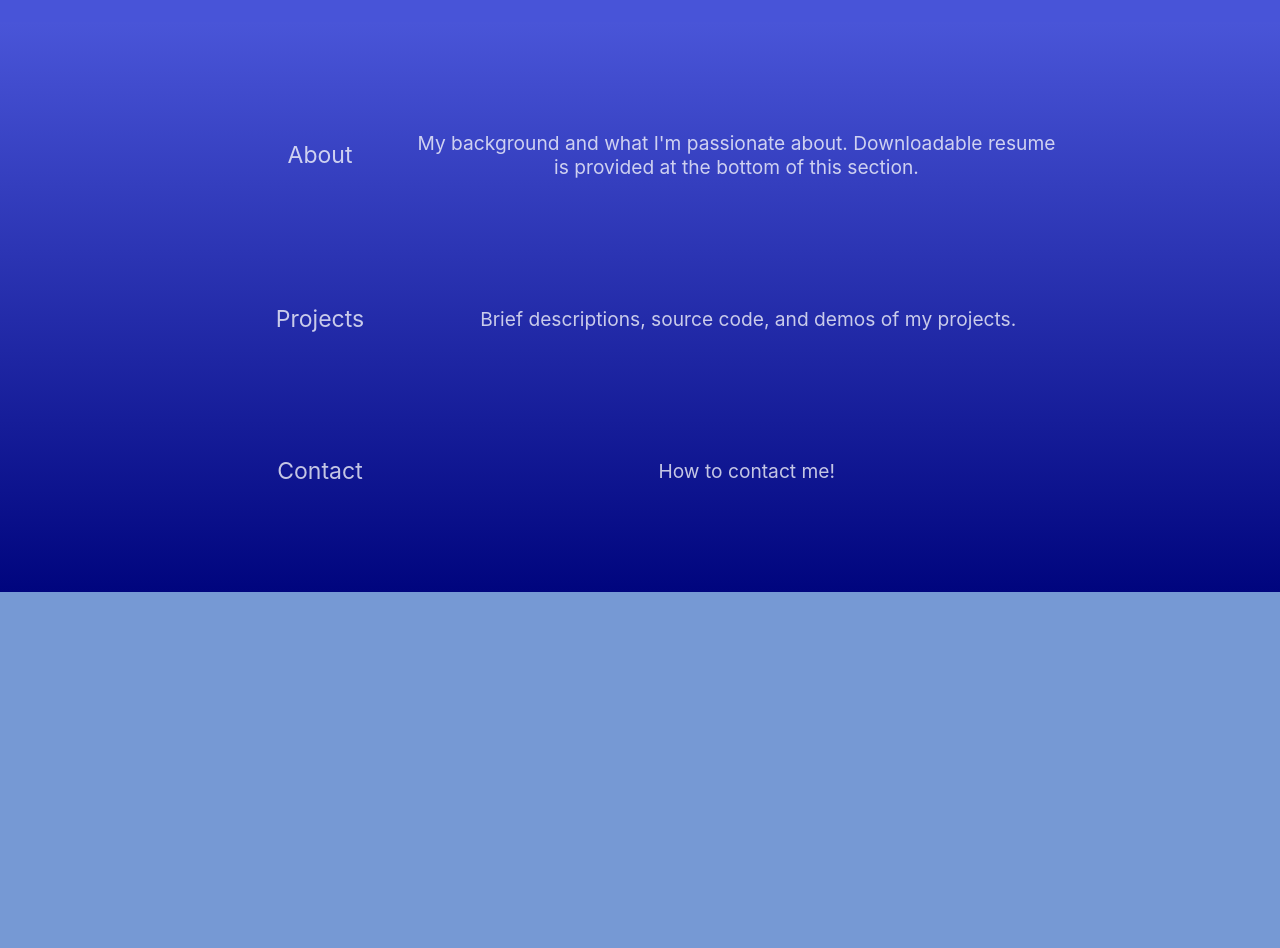
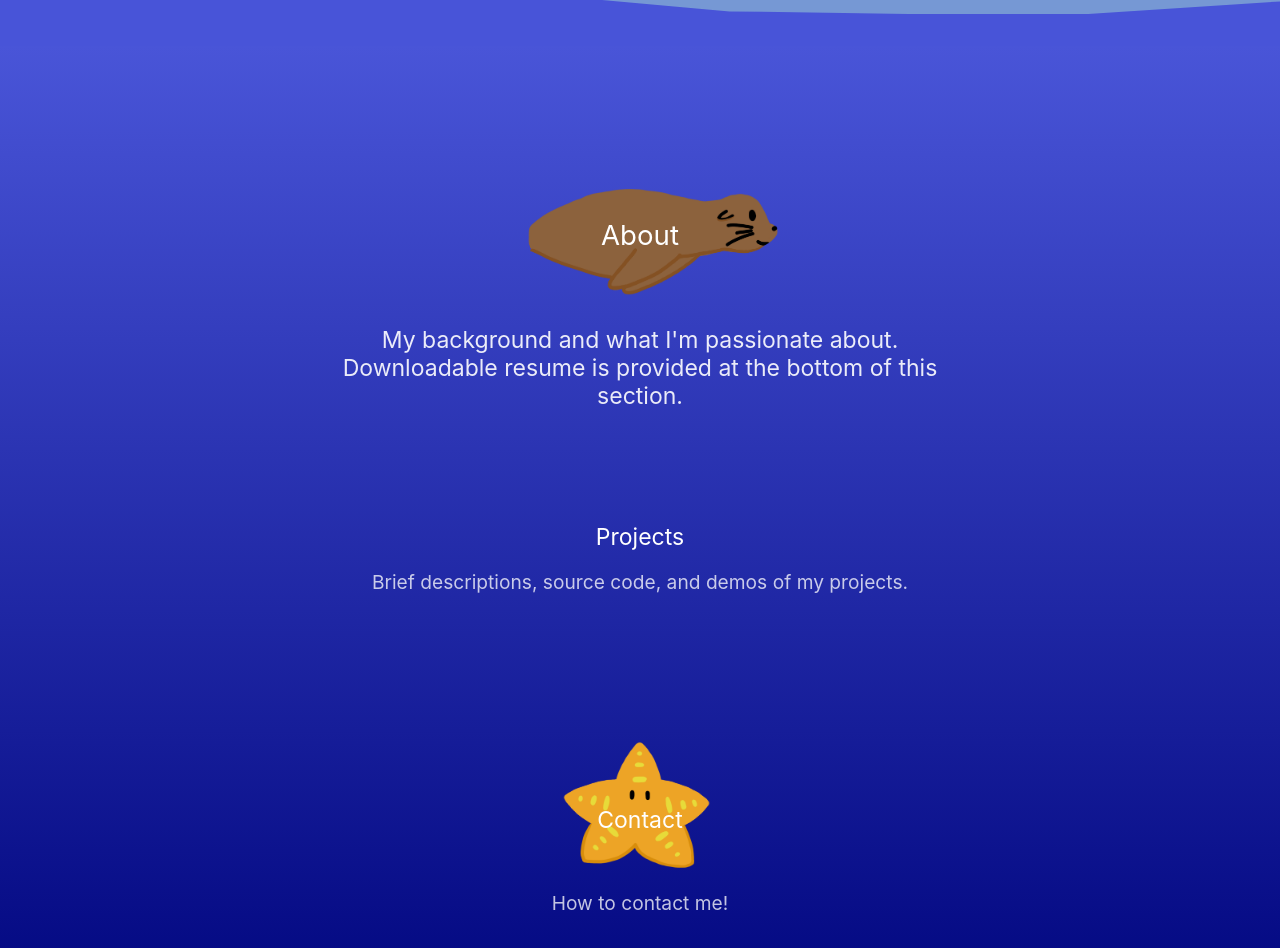
Before and after one commit to venuswku/venuswku.github.io, a React (Create React App) app: page / in a window 1280 px wide. Shown: the part 600-1548 px from the top of the page. Before the commit the page ends 1192 px from the top, so only its background shows below. Built offline with nearby package versions, Linux system fonts and the light colour scheme.

Commit message:
rotates starfish a little when hovering over contact section on home page

```diff
--- a/src/Pages/Home.css
+++ b/src/Pages/Home.css
@@ -129,7 +129,7 @@
     width: 100%;
     background: rgb(0, 5, 126);
     background: linear-gradient(0deg, rgba(0, 5, 126, 1) 0%, rgba(49, 49, 218, 0.65) 100%);
-    padding: 0.01% 5% 7% 5%;
+    padding: 0.01% 5% 7% 0%;
 }
 .website-section {
     color: rgba(255, 255, 255, 0.755);
@@ -137,7 +137,7 @@
     cursor: pointer;
     margin-top: 7%;
     display: flex;
-    flex-direction: row;
+    flex-direction: column;
     justify-content: center;
     align-items: center;
 }
@@ -146,11 +146,41 @@
     color: white;
     text-shadow: 1px 1px 5px #000000;
 }
+.contact-section:hover .starfish {
+    animation: animateStarfish 1.5s infinite linear;
+}
+
+.animal {
+    position: relative;
+    z-index: 0;     /* by default when transform is used */
+}
+@keyframes animateStarfish {
+    0% {transform: rotate(0deg);}
+    20% {transform: rotate(10deg);}
+    40% {transform: rotate(0deg);}
+    60% {transform: rotate(-15deg);}
+    100% {transform: rotate(0deg);}
+}
+
 .section-name {
+    color: white;
     font-size: larger;
+    position: relative;
+    z-index: 1;
 }
+.about-name {
+    margin-top: -10.5%;
+    margin-bottom: 4%;
+}
+.contact-name {
+    margin-top: -8.8%;
+    margin-bottom: 3%;
+}
+
 .section-description {
     width: 50%;
     text-align: center;
     padding: 0 5%;
+    position: relative;
+    z-index: 1;
 }
--- a/src/Pages/Home.js
+++ b/src/Pages/Home.js
@@ -2,7 +2,9 @@ import React from 'react';
 import './Home.css';
 import { makeStyles } from '@material-ui/core/styles';
 import { SentimentSatisfiedRounded } from '@material-ui/icons';
-import { NavLink } from "react-router-dom";
+import { NavLink } from 'react-router-dom';
+import { ReactComponent as SeaLionBody } from '../Assets/SeaLionBody.svg';
+import { ReactComponent as Starfish } from '../Assets/Starfish.svg';
 
 const useStyles = makeStyles((theme) => ({
     smileIcon: {
@@ -22,22 +24,24 @@ const Home = () => {
             <div className="cloud cloud3"></div>
             <div className="home-heading">Welcome!<SentimentSatisfiedRounded className={classes.smileIcon}/></div>
             <div className="intro">
-                <p className="intro-content">Hello, I'm Venus! I have a passion for combining creativity and programming to create meaningful projects that can benefit people.</p>
+                <p className="intro-content">Hello, I'm Venus! I have a passion for combining creativity and programming to create engaging projects that are beneficial for people.</p>
             </div>
             <div className="wave-background">
                 <div className="dive" onClick={scrollToOcean}>Dive in to explore more!</div>
                 <div className="wave"></div>
                 <div className="website-guide">
-                    <NavLink exact to="/about" className="website-section" ref={oceanRef}>
-                        <div className="section-name">About</div>
+                    <NavLink exact to="/about" className="website-section about-section" ref={oceanRef}>
+                        <SeaLionBody className="animal" width="30%" height="30%" />
+                        <div className="section-name about-name">About</div>
                         <p className="section-description">My background and what I'm passionate about. Downloadable resume is provided at the bottom of this section.</p>
                     </NavLink>
                     <NavLink exact to="/projects" className="website-section">
                         <div className="section-name">Projects</div>
                         <p className="section-description">Brief descriptions, source code, and demos of my projects.</p>
                     </NavLink>
-                    <NavLink exact to="/contact" className="website-section">
-                        <div className="section-name">Contact</div>
+                    <NavLink exact to="/contact" className="website-section contact-section">
+                        <Starfish className="animal starfish" width="30%" height="30%" />
+                        <div className="section-name contact-name">Contact</div>
                         <p className="section-description">How to contact me!</p>
                     </NavLink>
                 </div>
```
